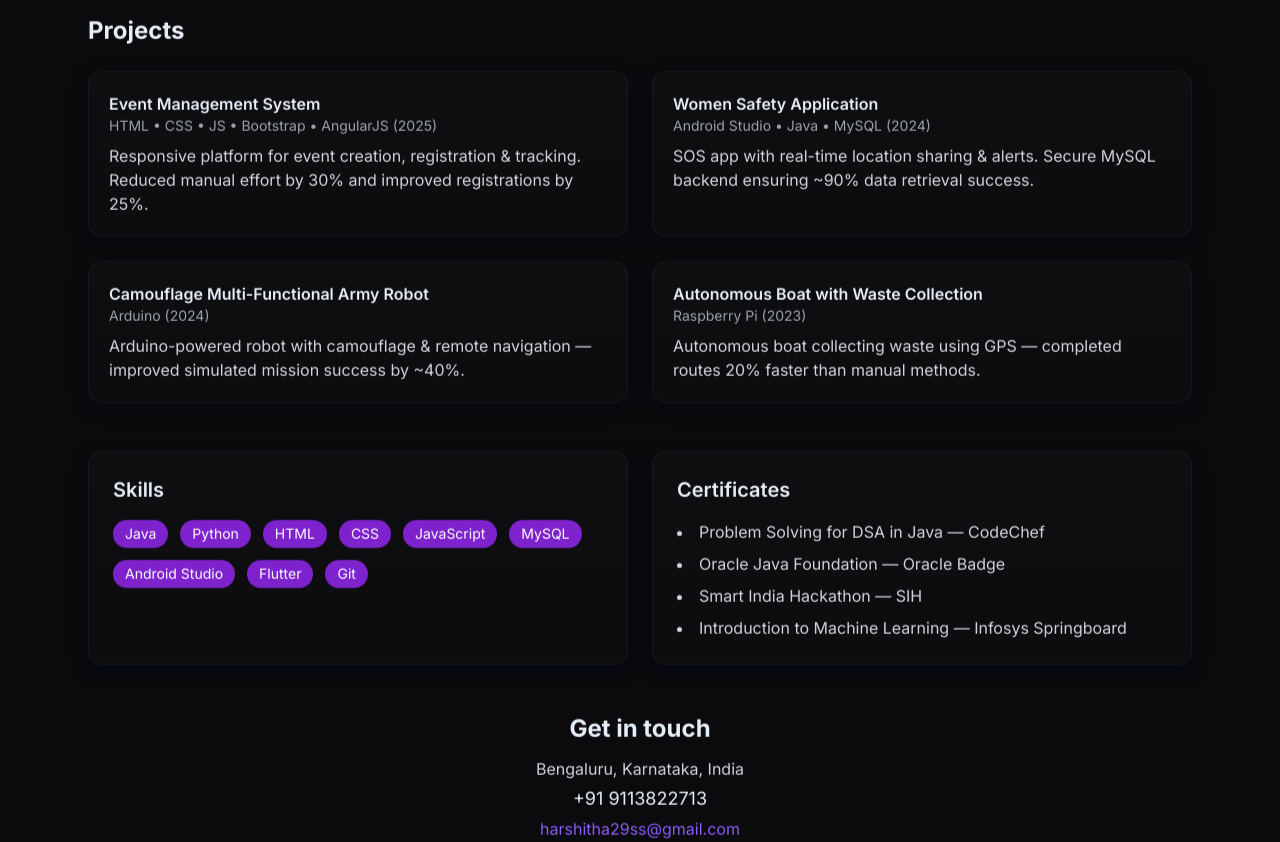
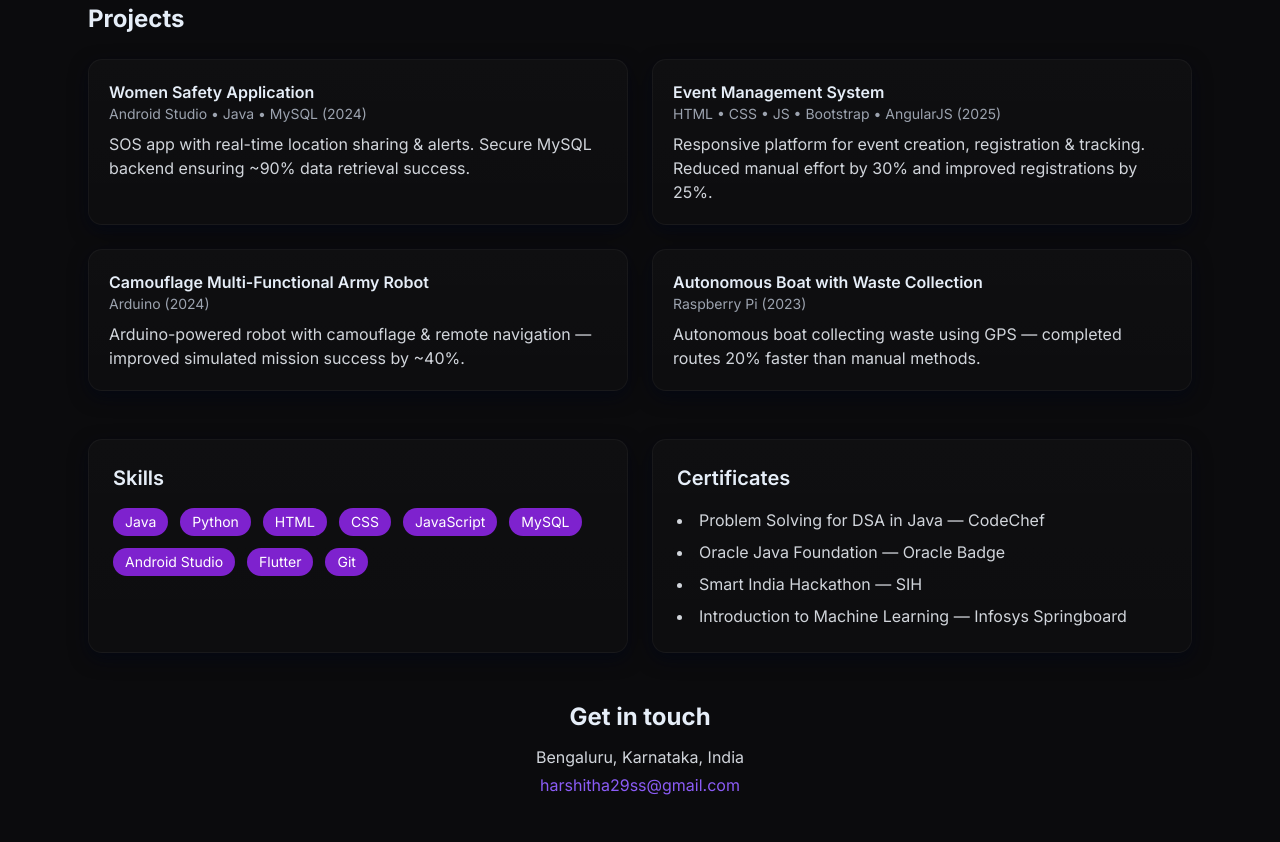
Before and after one commit to HarshithaSuresh29/Portfolio, a plain HTML site: page index.html in a window 1280 px wide. Shown: the part 1297-2139 px from the top of the page. Drawn offline with nearby package versions, Linux system fonts and the light colour scheme.

Commit message:
Updated index.html with new changes

```diff
--- a/index.html
+++ b/index.html
@@ -143,7 +143,7 @@
       <aside class="card p-6">
         <h4 class="text-lg font-semibold mb-2">Contact</h4>
         <p class="text-sm text-[--muted]">Bangalore, Karnataka, India</p>
-        <p class="font-medium mt-2">+91 9113822713</p>
+
         <a class="text-[--accent] block mt-1" href="mailto:harshitha29ss@gmail.com">harshitha29ss@gmail.com</a>
         <div class="mt-4 text-xs text-[--muted]">GitHub · LinkedIn</div>
       </aside>
@@ -189,16 +189,16 @@
       <h3 class="text-2xl font-bold mb-6">Projects</h3>
       <div class="grid md:grid-cols-2 gap-6">
         <div class="card p-5">
-          <h4 class="font-semibold">Event Management System</h4>
-          <p class="text-[--muted] text-sm">HTML • CSS • JS • Bootstrap • AngularJS (2025)</p>
-          <p class="mt-2 text-gray-300">Responsive platform for event creation, registration & tracking. Reduced manual effort by 30% and improved registrations by 25%.</p>
-        </div>
-        <div class="card p-5">
           <h4 class="font-semibold">Women Safety Application</h4>
           <p class="text-[--muted] text-sm">Android Studio • Java • MySQL (2024)</p>
           <p class="mt-2 text-gray-300">SOS app with real-time location sharing & alerts. Secure MySQL backend ensuring ~90% data retrieval success.</p>
         </div>
+
         <div class="card p-5">
+          <h4 class="font-semibold">Event Management System</h4>
+          <p class="text-[--muted] text-sm">HTML • CSS • JS • Bootstrap • AngularJS (2025)</p>
+          <p class="mt-2 text-gray-300">Responsive platform for event creation, registration & tracking. Reduced manual effort by 30% and improved registrations by 25%.</p>
+        </div>        <div class="card p-5">
           <h4 class="font-semibold">Camouflage Multi-Functional Army Robot</h4>
           <p class="text-[--muted] text-sm">Arduino (2024)</p>
           <p class="mt-2 text-gray-300">Arduino-powered robot with camouflage & remote navigation — improved simulated mission success by ~40%.</p>
@@ -243,7 +243,7 @@
     <section id="contact" class="fade-in text-center py-12" style="--delay:0.75s;">
       <h3 class="text-2xl font-bold mb-3">Get in touch</h3>
       <p class="text-gray-300 mb-1">Bengaluru, Karnataka, India</p>
-      <p class="font-medium text-lg mb-1">+91 9113822713</p>
+
       <a href="mailto:harshitha29ss@gmail.com" class="text-[--accent] hover:underline">harshitha29ss@gmail.com</a>
     </section>
 
```
